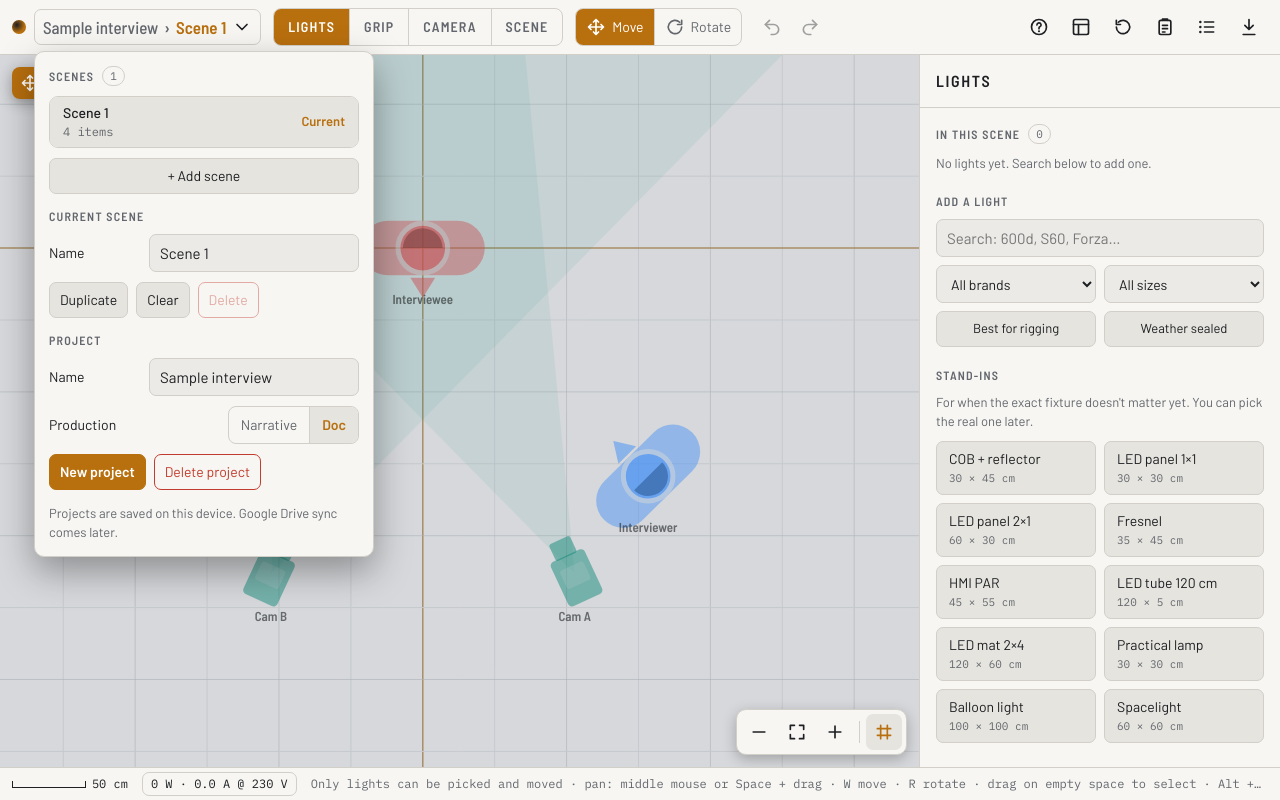
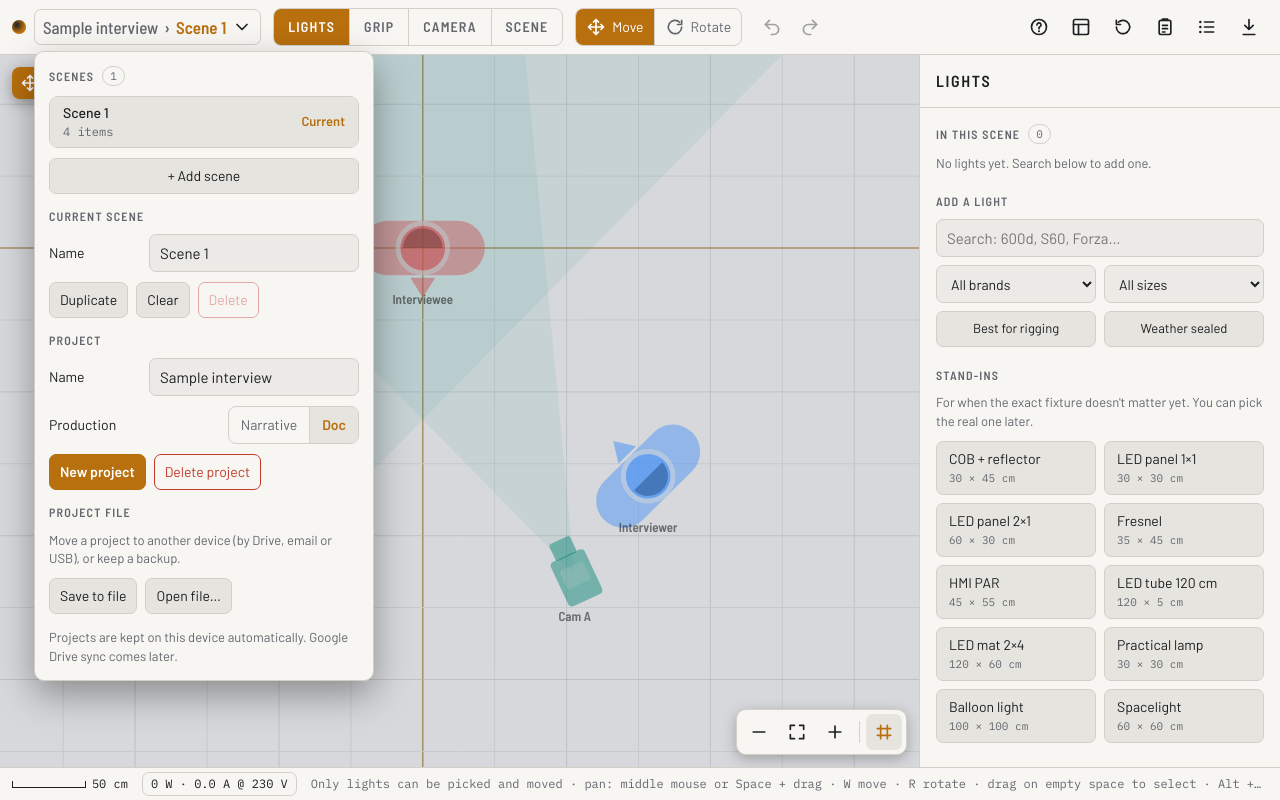
Before and after one commit to c22345677-hue/Advance-Lighting-Floor-Plan-Designer, a React (Vite) app: page / in a window 1280 px wide. Both pictures are taken after a click on the button "Scenes, project settings and other projects". Built offline with nearby package versions, Linux system fonts and the light colour scheme.

Commit message:
Project files: save a project (with its gear list) to a file and open it on another device
Co-Authored-By: Claude Opus 5.5 <noreply@anthropic.com>
Claude-Session: https://claude.ai/code/session_01FBi7WsSSejhm3PJ18Kk8vv

```diff
--- a/src/app/App.tsx
+++ b/src/app/App.tsx
@@ -14,6 +14,7 @@ import {
   type SceneDoc,
 } from '../model/project';
 import type { Actor, CastRole, Item, Vec2 } from '../model/types';
+import { parseProjectFile, projectFileName, toProjectFile } from '../model/projectFile';
 import { extendWall, insertWallCorner, nearestWall, seatOpening, wallFromChain } from '../model/walls';
 import { HelpPanel } from './HelpPanel';
 import { isOpening, libraryItem } from '../library/items';
@@ -412,6 +413,29 @@ export function App() {
     setView(null);
   };
 
+  /** Download the project (with its gear list) as a file. */
+  const saveFile = () => {
+    const blob = new Blob([toProjectFile(project, gearLists)], { type: 'application/json' });
+    const url = URL.createObjectURL(blob);
+    const a = document.createElement('a');
+    a.href = url;
+    a.download = projectFileName(project);
+    a.click();
+    setTimeout(() => URL.revokeObjectURL(url), 1000);
+  };
+
+  /** Open a project file as a new project on this device (its gear list comes along). */
+  const openFile = async (file: File) => {
+    const r = parseProjectFile(await file.text(), uid());
+    if (!r.ok) {
+      await confirm({ title: "Couldn't open the file", message: r.error, confirm: 'OK' });
+      return;
+    }
+    const list = r.gearList;
+    if (list && !gearLists.some((l) => l.id === list.id)) setGearLists((ls) => [...ls, list]);
+    openProject(r.project);
+  };
+
   const exportPng = () => {
     leaveWalls();
     const url = exportRef.current?.();
@@ -505,6 +529,8 @@ export function App() {
             onDeleteScene={(id) => dispatch({ type: 'deleteScene', id })}
             onRename={(name) => dispatch({ type: 'setProject', patch: { name } })}
             onKind={(k) => dispatch({ type: 'setProject', patch: { kind: k } })}
+            onSaveFile={saveFile}
+            onOpenFile={openFile}
             onOpen={(id) => {
               const p = loadProject(id);
               if (p) openProject(p);
--- a/src/app/ProjectMenu.tsx
+++ b/src/app/ProjectMenu.tsx
@@ -18,6 +18,9 @@ interface Props {
   onDuplicateScene: (id: string) => void;
   onClearScene: (id: string) => void;
   onDeleteScene: (id: string) => void;
+  /** Project file: save this project to a file, or open one. */
+  onSaveFile: () => void;
+  onOpenFile: (file: File) => void;
 }
 
 /**
@@ -33,6 +36,7 @@ export function ProjectMenu(props: Props) {
   const isEmpty = scene.items.length + scene.setItems.length === 0;
   const close = () => setOpen(false);
   const confirm = useConfirm();
+  const fileInput = useRef<HTMLInputElement>(null);
 
   useEffect(() => {
     if (!open) return;
@@ -184,6 +188,40 @@ export function ProjectMenu(props: Props) {
             </div>
           </section>
 
+          <section className="section">
+            <h3 className="section-title">Project file</h3>
+            <p className="hint-text">Move a project to another device (by Drive, email or USB), or keep a backup.</p>
+            <div className="btn-row">
+              <button
+                id="save-file"
+                className="btn"
+                onClick={() => {
+                  props.onSaveFile();
+                  close();
+                }}
+              >
+                Save to file
+              </button>
+              <button id="open-file" className="btn" onClick={() => fileInput.current?.click()}>
+                Open file…
+              </button>
+              <input
+                ref={fileInput}
+                type="file"
+                accept=".json,application/json"
+                hidden
+                onChange={(e) => {
+                  const f = e.target.files?.[0];
+                  e.target.value = '';
+                  if (f) {
+                    props.onOpenFile(f);
+                    close();
+                  }
+                }}
+              />
+            </div>
+          </section>
+
           {others.length > 0 && (
             <section className="section">
               <h3 className="section-title">Open another project</h3>
@@ -208,7 +246,7 @@ export function ProjectMenu(props: Props) {
             </section>
           )}
 
-          <p className="hint-text">Projects are saved on this device. Google Drive sync comes later.</p>
+          <p className="hint-text">Projects are kept on this device automatically. Google Drive sync comes later.</p>
         </div>
       )}
     </div>
--- /dev/null
+++ b/src/model/projectFile.ts
@@ -0,0 +1,52 @@
+// Project files: a whole project (all scenes and the cast) plus the gear list it uses, as one
+// JSON file that can be moved between devices by Drive, email or USB.
+import type { GearList } from './gearList';
+import type { Project } from './project';
+
+export const PROJECT_FILE_EXT = '.floorplan.json';
+
+interface ProjectFile {
+  app: 'lighting-floor-plan-designer';
+  version: 1;
+  savedAt: string;
+  project: Project;
+  gearList?: GearList;
+}
+
+export function projectFileName(p: Project): string {
+  const safe = (p.name || 'Untitled project').replace(/[\\/:*?"<>|]+/g, ' ').trim() || 'project';
+  return `${safe}${PROJECT_FILE_EXT}`;
+}
+
+export function toProjectFile(project: Project, gearLists: readonly GearList[]): string {
+  const file: ProjectFile = {
+    app: 'lighting-floor-plan-designer',
+    version: 1,
+    savedAt: new Date().toISOString(),
+    project,
+    gearList: gearLists.find((l) => l.id === project.gearListId),
+  };
+  return JSON.stringify(file, null, 2);
+}
+
+export type OpenResult = { ok: true; project: Project; gearList?: GearList } | { ok: false; error: string };
+
+/**
+ * Reads a project file. The project gets a fresh id (`newId`) so opening a file never
+ * overwrites a project already on this device.
+ */
+export function parseProjectFile(text: string, newId: string): OpenResult {
+  let data: Partial<ProjectFile>;
+  try {
+    data = JSON.parse(text) as Partial<ProjectFile>;
+  } catch {
+    return { ok: false, error: "This file isn't a floor plan project." };
+  }
+  if (data?.app !== 'lighting-floor-plan-designer' || !data.project) return { ok: false, error: "This file isn't a floor plan project." };
+  if (typeof data.version !== 'number' || data.version > 1) return { ok: false, error: 'This project was saved by a newer version of the app.' };
+  const p = data.project;
+  if (!Array.isArray(p.scenes) || p.scenes.length === 0 || !Array.isArray(p.actors)) return { ok: false, error: 'This project file is damaged.' };
+  for (const s of p.scenes) if (!Array.isArray(s.items) || !Array.isArray(s.setItems)) return { ok: false, error: 'This project file is damaged.' };
+  const gearList = data.gearList && Array.isArray(data.gearList.entries) ? data.gearList : undefined;
+  return { ok: true, project: { ...p, id: newId }, gearList };
+}
```
Also changed, not shown: 2 other files (tests, documents, lock files or other folders).
